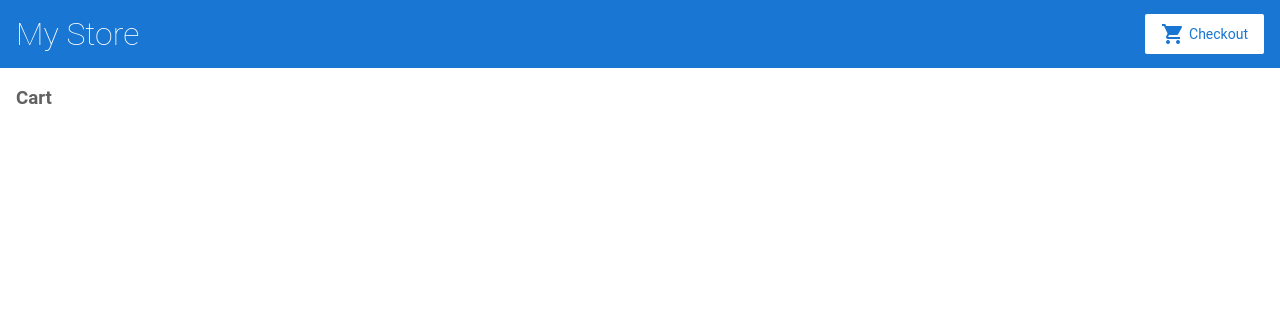
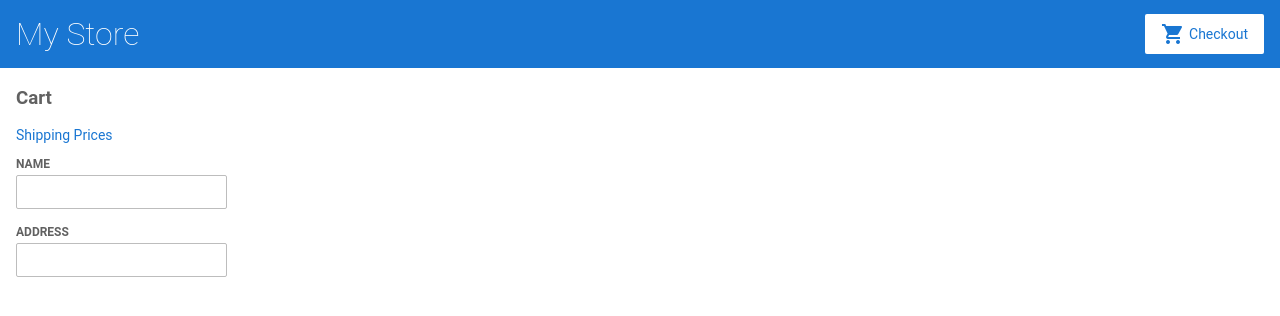
Before and after one commit to JosephEvans92/Midterm2-Joseph-Evans-ET---710---D2---10-15-2020, an Angular app: page /cart in a window 1280 px wide. Shown: the top 316 px of the page. Built offline with nearby package versions, Linux system fonts and the light colour scheme.

Commit message:
3 files modified, 3 added

```diff
--- a/src/app/app.module.ts
+++ b/src/app/app.module.ts
@@ -11,6 +11,7 @@
 import { ProductDetailsComponent } from './product-details/product-details.component';
 import { CartComponent } from './cart/cart.component';
 import { CartService } from './cart.service';
+import { ShippingComponent } from './shipping/shipping.component';
 
 @NgModule({
   imports: [
@@ -21,6 +22,7 @@
       { path: '', component: ProductListComponent },
       { path: 'products/:productId', component: ProductDetailsComponent },
       { path: 'cart', component: CartComponent },
+      { path: 'shipping', component: ShippingComponent },
 
     ])
   ],
@@ -30,7 +32,8 @@
     ProductListComponent,
     ProductAlertsComponent,
     ProductDetailsComponent,
-    CartComponent
+    CartComponent,
+    ShippingComponent
   ],
   bootstrap: [ AppComponent ],
   providers: [CartService]
--- a/src/app/cart/cart.component.html
+++ b/src/app/cart/cart.component.html
@@ -1,6 +1,27 @@
 <h3>Cart</h3>
+
+<p>
+  <a routerLink="/shipping">Shipping Prices</a>
+</p>
+
 
 <div class="cart-item" *ngFor="let item of items">
   <span>{{ item.name }}</span>
   <span>{{ item.price | currency }}</span>
 </div>
+
+<form [formGroup]="checkoutForm" (ngSubmit)="onSubmit(checkoutForm.value)">
+
+  <div>
+    <label for="name">
+      Name
+    </label>
+    <input id="name" type="text" formControlName="name">
+  </div>
+
+  <div>
+    <label for="address">
+      Address
+    </label>
+    <input id="address" type="text" formControlName="address">
+  </div>
--- a/src/app/cart/cart.component.ts
+++ b/src/app/cart/cart.component.ts
@@ -1,4 +1,6 @@
 import { Component, OnInit } from '@angular/core';
+import { FormBuilder } from '@angular/forms';
+
 import { CartService } from '../cart.service';
 @Component({
   selector: 'app-cart',
@@ -7,13 +9,28 @@
 })
 export class CartComponent implements OnInit {
 items;
+checkoutForm;
 
    constructor(
-    private cartService: CartService
-  ) { }
+    private cartService: CartService,
+    private formBuilder: FormBuilder,
+  ) {
+    this.checkoutForm = this.formBuilder.group({
+      name: '',
+      address: ''
+    });
+  }
 
   ngOnInit(){
     this.items = this.cartService.getItems();
   }
 
+   onSubmit(customerData) {
+    // Process checkout data here
+    this.items = this.cartService.clearCart();
+    this.checkoutForm.reset();
+
+    console.warn('Your order has been submitted', customerData);
+  }
+
 }
--- /dev/null
+++ b/src/app/shipping/shipping.component.html
@@ -0,0 +1,6 @@
+<h3>Shipping Prices</h3>
+
+<div class="shipping-item" *ngFor="let shipping of shippingCosts | async">
+  <span>{{ shipping.type }}</span>
+  <span>{{ shipping.price | currency }}</span>
+</div>
--- /dev/null
+++ b/src/app/shipping/shipping.component.ts
@@ -0,0 +1,21 @@
+import { Component, OnInit } from '@angular/core';
+import { CartService } from '../cart.service';
+
+@Component({
+  selector: 'app-shipping',
+  templateUrl: './shipping.component.html',
+  styleUrls: ['./shipping.component.css']
+})
+export class ShippingComponent implements OnInit {
+ shippingCosts;
+
+ constructor(
+  private cartService: CartService
+) {
+}
+
+  ngOnInit() {
+    this.shippingCosts = this.cartService.getShippingPrices();
+  }
+
+}
```
Also changed, not shown: src/app/shipping/shipping.component.css (added).
